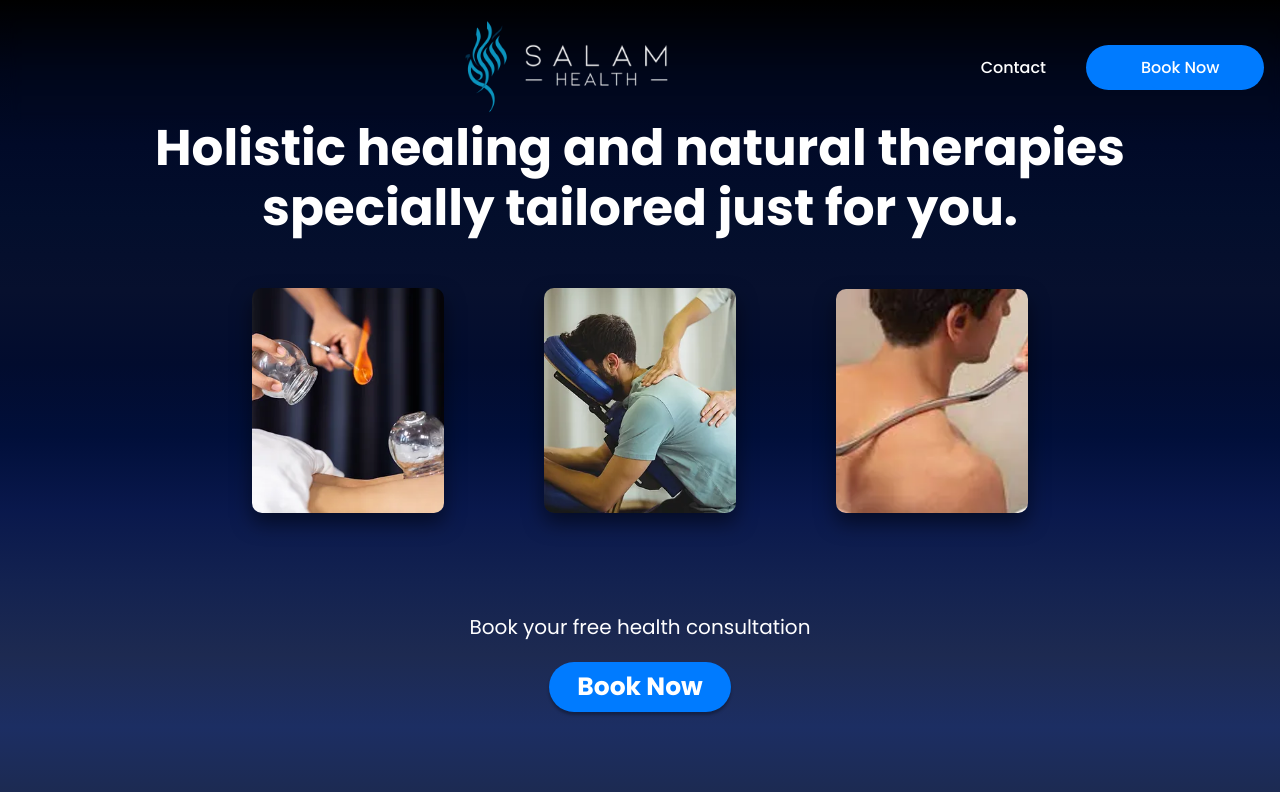
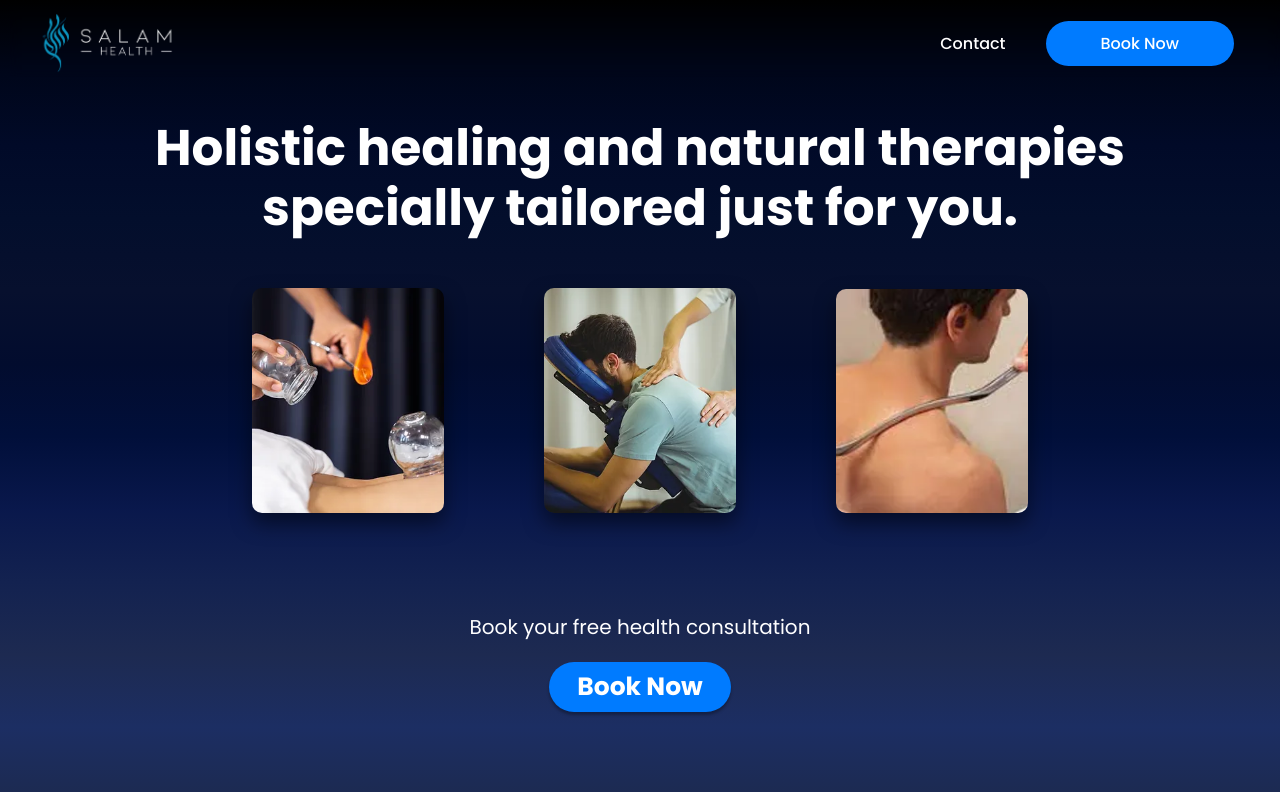
Before and after one commit to ayazb7/salam-health, a React (Create React App) app in the folder salam-health/: page / in a window 1280 px wide. Shown: the top 792 px of the page. Built offline with nearby package versions, Linux system fonts and the light colour scheme.

Commit message:
navbar fix

```diff
--- a/salam-health/src/App.css
+++ b/salam-health/src/App.css
@@ -66,7 +66,6 @@ body {
   margin: 0; /* Remove default body margin */
   padding: 0; /* Remove default body padding */
   font-family: 'Poppins', sans-serif;
-  overflow: hidden;
 }
 
 .navbar {
@@ -78,35 +77,26 @@ body {
   transition: background-color 0.3s ease;
   backdrop-filter: blur(5px);
   display: flex;
-  justify-content: space-around; /* Aligns all items on the main axis to the center */
+  justify-content: space-between; /* Aligns all items on the main axis to the center */
   align-items: center;
   margin: 10px;
-  margin-top: 15px;
+  margin-top: 10px;
   animation: slideDown 0.5s ease forwards;
 }
 
+.nav-item-right {
+  margin-right: 3.5rem;
+}
+
 .logo {
-  display: block;
-  margin: 0 auto; /* Center the image horizontally */
+  height: auto;
+  width: 12%;
+  margin-left: 3.5rem;
 }
 
 .nav-brand {
   justify-content: center; /* Centers the logo horizontally */
   display: flex;
-}
-
-.nav-item-left, .nav-item-right {
-  display: flex;
-  align-items: center; /* Aligns items vertically */
-  /* Removed margin-right:auto and margin-left:auto */
-}
-
-.nav-item-left a:first-child {
-  margin-left: 30px;
-}
-
-.nav-item-right a:last-child {
-  margin-right: 30px;
 }
 
 /* Targets links inside nav-item-left and nav-item-right specifically */
@@ -215,8 +205,8 @@ body {
 
 .logo {
   height: auto;
-  width: 30%;
-  padding-left: 169px;
+  width: 12%;
+  margin-left: 1.5rem;
 }
 
 .logo-image {
--- a/salam-health/src/App.js
+++ b/salam-health/src/App.js
@@ -45,11 +45,8 @@ function App() {
     <Router>
       <div>
         <nav className="navbar">
-          <div className="nav-item-left">
-          </div>
-          <a href="/" className="nav-brand">
-            <img src={LogoImage} alt="Logo" className="logo"/>
-          </a>
+          <img src={LogoImage} alt="Logo" className="logo"/>
+
           <div className="nav-item-right">
             <a href="/contact">Contact</a>
             <div className="book-now">
@@ -60,9 +57,9 @@ function App() {
         </nav>
 
         <Routes>
+          <Route path="/" element={<Home />} />
           <Route path="/about" element={<About />} />
           <Route path="/contact" element={<Contact />} />
-          <Route path="/" element={<Home />} />
           <Route path="/book" element={<Book />} />
         </Routes>
       </div>
```
